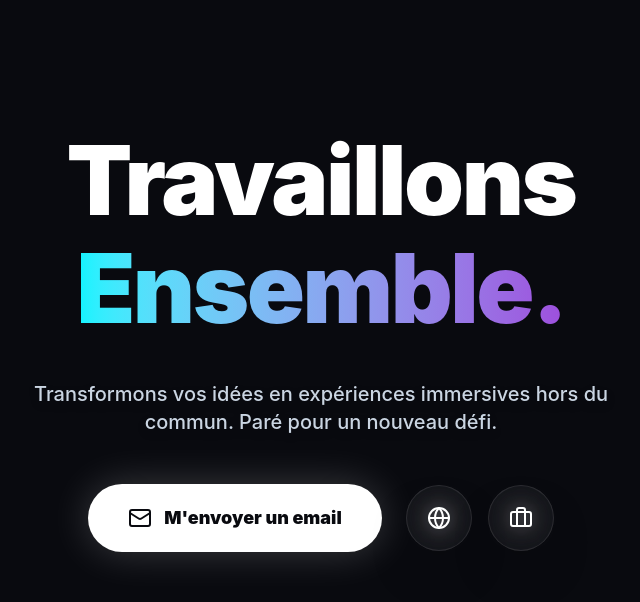
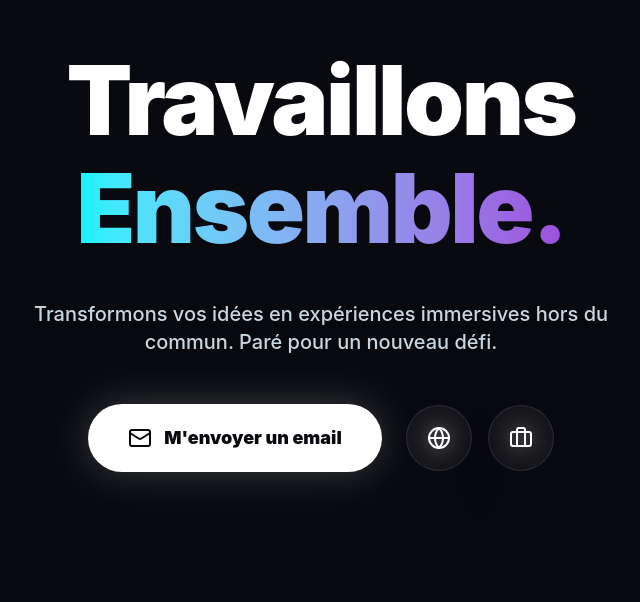
Before and after one commit to RudyBerthier/portfolio, a React app: page / in a window 1280 px wide. Shown: the part 2458-3060 px from the top of the page, without its empty margins (319-959 px from the left). Built offline with nearby package versions, Linux system fonts and the light colour scheme; the HTML template or start-up script is replaced by a standard one.

Commit message:
enlève margin top 20 entre card et contact

```diff
--- a/src/App.jsx
+++ b/src/App.jsx
@@ -253,7 +253,7 @@ function SkillsSection() {
 
 function ContactSection() {
   return (
-    <section id="contact" className="py-40 relative flex flex-col items-center justify-center text-center px-6 mt-20 z-10 overflow-hidden">
+    <section id="contact" className="py-40 relative flex flex-col items-center justify-center text-center px-6 z-10 overflow-hidden">
       {/* Intense glow specific to footer purely decorative but dramatic */}
       <motion.div
         animate={{ scale: [1, 1.2, 1], opacity: [0.1, 0.3, 0.1] }}
```
Also changed, not shown: 1 other file (tests, documents, lock files or other folders).
